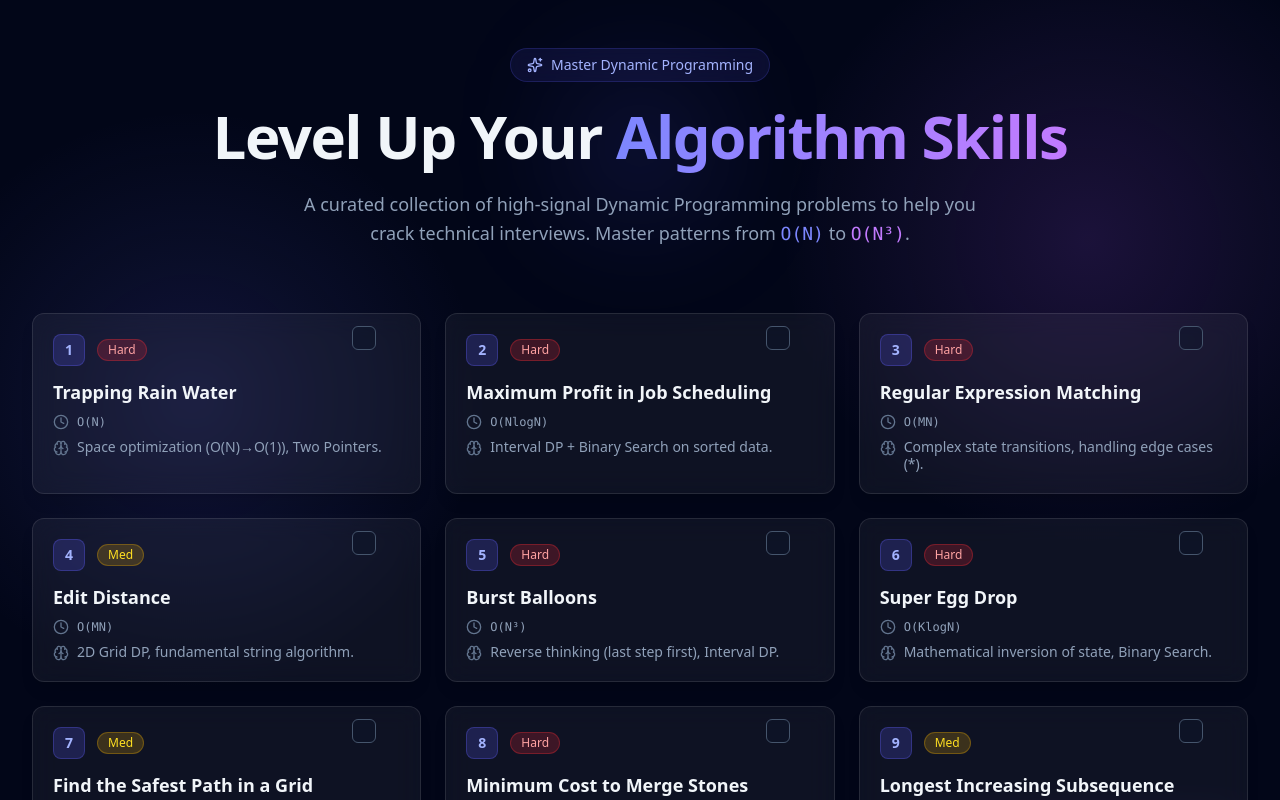
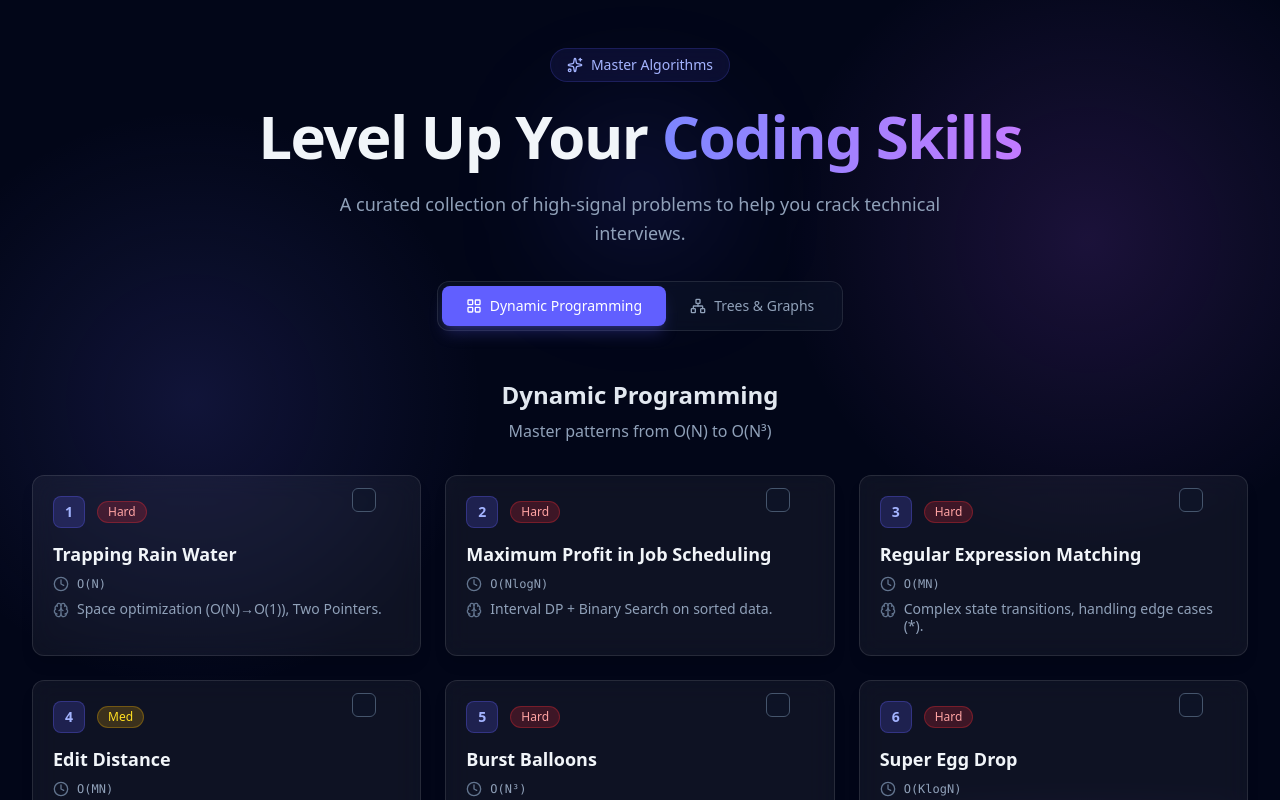
Before and after one commit to tohin003/DP-leetcode, a React (Vite) app: page / in a window 1280 px wide. Shown: the top 800 px of the page. Built offline with nearby package versions, Linux system fonts and the light colour scheme.

Commit message:
feat: add Tree questions section with category switcher

```diff
--- a/src/App.jsx
+++ b/src/App.jsx
@@ -1,10 +1,11 @@
 
 import React from 'react';
-import { questions } from './data/questions';
+import { categories } from './data/questions';
 import QuestionCard from './components/QuestionCard';
-import { Sparkles, Code2, Github } from 'lucide-react';
+import { Sparkles, Code2, Github, LayoutGrid, Network } from 'lucide-react';
 
 function App() {
+  const [activeCategory, setActiveCategory] = React.useState('dp');
   const [completed, setCompleted] = React.useState(() => {
     const saved = localStorage.getItem('dp-tracker-completed');
     return saved ? JSON.parse(saved) : {};
@@ -21,32 +22,63 @@ function App() {
     }));
   };
 
+  const currentCategory = categories[activeCategory];
+
   return (
     <div className="min-h-screen py-12 px-4 sm:px-6 lg:px-8">
       <div className="max-w-7xl mx-auto">
         {/* Header */}
-        <div className="text-center mb-16 relative">
+        <div className="text-center mb-12 relative">
           <div className="absolute top-1/2 left-1/2 -translate-x-1/2 -translate-y-1/2 w-32 h-32 bg-indigo-500/20 rounded-full blur-3xl -z-10" />
 
           <div className="inline-flex items-center gap-2 px-4 py-1.5 rounded-full bg-indigo-500/10 border border-indigo-500/20 text-indigo-300 text-sm font-medium mb-6 backdrop-blur-sm">
             <Sparkles className="w-4 h-4" />
-            <span>Master Dynamic Programming</span>
+            <span>Master Algorithms</span>
           </div>
 
           <h1 className="text-4xl md:text-6xl font-bold mb-6 tracking-tight">
             <span className="text-slate-100">Level Up Your </span>
-            <span className="text-gradient">Algorithm Skills</span>
+            <span className="text-gradient">Coding Skills</span>
           </h1>
 
-          <p className="text-slate-400 text-lg max-w-2xl mx-auto leading-relaxed">
-            A curated collection of high-signal Dynamic Programming problems to help you crack technical interviews.
-            Master patterns from <span className="text-indigo-400 font-mono">O(N)</span> to <span className="text-purple-400 font-mono">O(N³)</span>.
+          <p className="text-slate-400 text-lg max-w-2xl mx-auto leading-relaxed mb-8">
+            A curated collection of high-signal problems to help you crack technical interviews.
           </p>
+
+          {/* Category Switcher */}
+          <div className="inline-flex p-1 rounded-xl bg-slate-900/50 border border-glass-border backdrop-blur-sm">
+            <button
+              onClick={() => setActiveCategory('dp')}
+              className={`flex items-center gap-2 px-6 py-2.5 rounded-lg text-sm font-medium transition-all duration-300 ${activeCategory === 'dp'
+                  ? 'bg-indigo-500 text-white shadow-lg shadow-indigo-500/25'
+                  : 'text-slate-400 hover:text-slate-200 hover:bg-white/5'
+                }`}
+            >
+              <LayoutGrid className="w-4 h-4" />
+              Dynamic Programming
+            </button>
+            <button
+              onClick={() => setActiveCategory('trees')}
+              className={`flex items-center gap-2 px-6 py-2.5 rounded-lg text-sm font-medium transition-all duration-300 ${activeCategory === 'trees'
+                  ? 'bg-indigo-500 text-white shadow-lg shadow-indigo-500/25'
+                  : 'text-slate-400 hover:text-slate-200 hover:bg-white/5'
+                }`}
+            >
+              <Network className="w-4 h-4" />
+              Trees & Graphs
+            </button>
+          </div>
+        </div>
+
+        {/* Category Info */}
+        <div className="mb-8 text-center">
+          <h2 className="text-2xl font-bold text-slate-200 mb-2">{currentCategory.title}</h2>
+          <p className="text-slate-400">{currentCategory.description}</p>
         </div>
 
         {/* Grid */}
         <div className="grid grid-cols-1 md:grid-cols-2 lg:grid-cols-3 gap-6">
-          {questions.map((q, index) => (
+          {currentCategory.questions.map((q, index) => (
             <QuestionCard
               key={q.id}
               question={q}
--- a/src/data/questions.js
+++ b/src/data/questions.js
@@ -1,4 +1,9 @@
-export const questions = [
+export const categories = {
+    dp: {
+        id: 'dp',
+        title: "Dynamic Programming",
+        description: "Master patterns from O(N) to O(N³)",
+        questions: [
             {
                 id: 1,
                 problem: "Trapping Rain Water",
@@ -159,4 +164,173 @@ export const questions = [
                 concept: "General State Machine, edge case optimization (K>N/2).",
                 url: "https://leetcode.com/problems/best-time-to-buy-and-sell-stock-iv/"
             }
-];
+        ]
+    },
+    trees: {
+        id: 'trees',
+        title: "Trees & Graphs",
+        description: "Master hierarchical data structures and traversals",
+        questions: [
+            {
+                id: 21,
+                problem: "Binary Tree Level Order Traversal",
+                difficulty: "Med",
+                timeComplexity: "O(N)",
+                concept: "BFS and Queue Management (Level-Size Snapshot).",
+                url: "https://leetcode.com/problems/binary-tree-level-order-traversal/"
+            },
+            {
+                id: 22,
+                problem: "Binary Tree Zigzag Level Order Traversal",
+                difficulty: "Med",
+                timeComplexity: "O(N)",
+                concept: "Conditional Deque Operations (Serpentine traversal).",
+                url: "https://leetcode.com/problems/binary-tree-zigzag-level-order-traversal/"
+            },
+            {
+                id: 23,
+                problem: "Binary Tree Right Side View",
+                difficulty: "Med",
+                timeComplexity: "O(N)",
+                concept: "Visual Projection, Reverse Preorder DFS.",
+                url: "https://leetcode.com/problems/binary-tree-right-side-view/"
+            },
+            {
+                id: 24,
+                problem: "Flatten Binary Tree to Linked List",
+                difficulty: "Med",
+                timeComplexity: "O(N)",
+                concept: "In-place Modification, Morris Traversal.",
+                url: "https://leetcode.com/problems/flatten-binary-tree-to-linked-list/"
+            },
+            {
+                id: 25,
+                problem: "Populating Next Right Pointers in Each Node II",
+                difficulty: "Med",
+                timeComplexity: "O(N)",
+                concept: "Level Order Traversal with Constant Space (Zipper).",
+                url: "https://leetcode.com/problems/populating-next-right-pointers-in-each-node-ii/"
+            },
+            {
+                id: 26,
+                problem: "Construct Binary Tree from Preorder and Inorder Traversal",
+                difficulty: "Med",
+                timeComplexity: "O(N)",
+                concept: "Divide and Conquer using Traversal Invariants.",
+                url: "https://leetcode.com/problems/construct-binary-tree-from-preorder-and-inorder-traversal/"
+            },
+            {
+                id: 27,
+                problem: "Serialize and Deserialize Binary Tree",
+                difficulty: "Hard",
+                timeComplexity: "O(N)",
+                concept: "Protocol Design, Preorder with Sentinels.",
+                url: "https://leetcode.com/problems/serialize-and-deserialize-binary-tree/"
+            },
+            {
+                id: 28,
+                problem: "Validate Binary Search Tree",
+                difficulty: "Med",
+                timeComplexity: "O(N)",
+                concept: "Constraint Propagation (Top-Down).",
+                url: "https://leetcode.com/problems/validate-binary-search-tree/"
+            },
+            {
+                id: 29,
+                problem: "Recover Binary Search Tree",
+                difficulty: "Med",
+                timeComplexity: "O(N)",
+                concept: "Inorder Traversal Properties, Anomaly Detection.",
+                url: "https://leetcode.com/problems/recover-binary-search-tree/"
+            },
+            {
+                id: 30,
+                problem: "Delete Node in a BST",
+                difficulty: "Med",
+                timeComplexity: "O(H)",
+                concept: "Structural Maintenance, Successor Replacement.",
+                url: "https://leetcode.com/problems/delete-node-in-a-bst/"
+            },
+            {
+                id: 31,
+                problem: "Lowest Common Ancestor of a Binary Tree",
+                difficulty: "Med",
+                timeComplexity: "O(N)",
+                concept: "Post-Order Aggregation (Bottom-Up).",
+                url: "https://leetcode.com/problems/lowest-common-ancestor-of-a-binary-tree/"
+            },
+            {
+                id: 32,
+                problem: "Step-By-Step Directions From a Binary Tree Node to Another",
+                difficulty: "Med",
+                timeComplexity: "O(N)",
+                concept: "LCA + Path Generation (Up/Down logic).",
+                url: "https://leetcode.com/problems/step-by-step-directions-from-a-binary-tree-node-to-another/"
+            },
+            {
+                id: 33,
+                problem: "All Nodes Distance K in Binary Tree",
+                difficulty: "Med",
+                timeComplexity: "O(N)",
+                concept: "Graph Conversion (Parent Pointers), BFS.",
+                url: "https://leetcode.com/problems/all-nodes-distance-k-in-binary-tree/"
+            },
+            {
+                id: 34,
+                problem: "Path Sum III",
+                difficulty: "Med",
+                timeComplexity: "O(N)",
+                concept: "Prefix Sums on Trees.",
+                url: "https://leetcode.com/problems/path-sum-iii/"
+            },
+            {
+                id: 35,
+                problem: "House Robber III",
+                difficulty: "Med",
+                timeComplexity: "O(N)",
+                concept: "State Machine on Trees (Rob/Skip).",
+                url: "https://leetcode.com/problems/house-robber-iii/"
+            },
+            {
+                id: 36,
+                problem: "Maximum Width of Binary Tree",
+                difficulty: "Med",
+                timeComplexity: "O(N)",
+                concept: "Binary Heap Indexing, BFS.",
+                url: "https://leetcode.com/problems/maximum-width-of-binary-tree/"
+            },
+            {
+                id: 37,
+                problem: "Binary Tree Maximum Path Sum",
+                difficulty: "Hard",
+                timeComplexity: "O(N)",
+                concept: "Kadane’s Algorithm on Trees (Global Max vs Local).",
+                url: "https://leetcode.com/problems/binary-tree-maximum-path-sum/"
+            },
+            {
+                id: 38,
+                problem: "Vertical Order Traversal of a Binary Tree",
+                difficulty: "Hard",
+                timeComplexity: "O(NlogN)",
+                concept: "Coordinate Systems, Multi-Key Sorting.",
+                url: "https://leetcode.com/problems/vertical-order-traversal-of-a-binary-tree/"
+            },
+            {
+                id: 39,
+                problem: "Binary Tree Cameras",
+                difficulty: "Hard",
+                timeComplexity: "O(N)",
+                concept: "Greedy Logic with Tri-State Return.",
+                url: "https://leetcode.com/problems/binary-tree-cameras/"
+            },
+            {
+                id: 40,
+                problem: "Sum of Distances in Tree",
+                difficulty: "Hard",
+                timeComplexity: "O(N)",
+                concept: "Re-rooting Technique (DP on Trees).",
+                url: "https://leetcode.com/problems/sum-of-distances-in-tree/"
+            }
+        ]
+    }
+};
```
Lines whose indentation alone changed are shown as unchanged.
